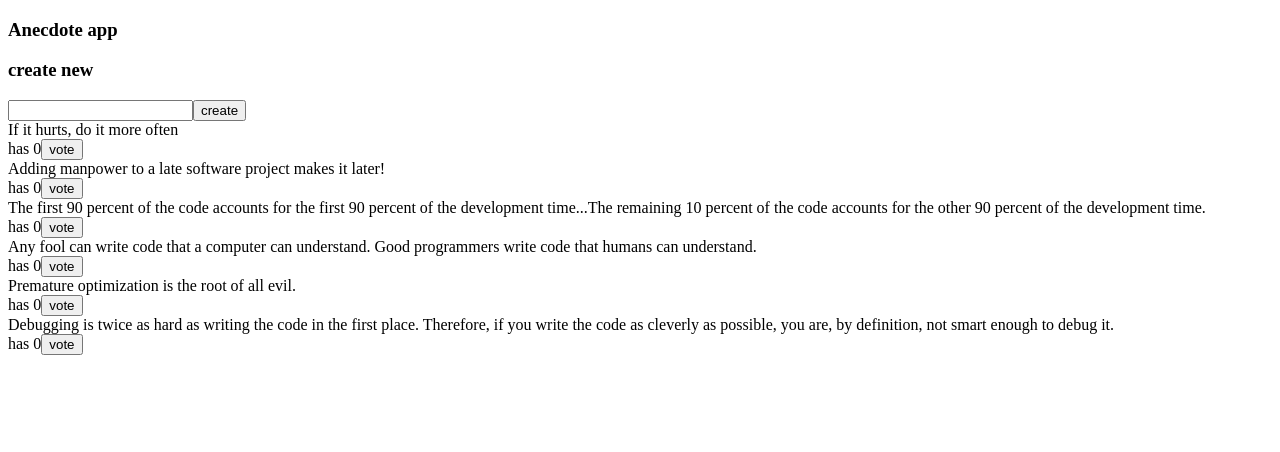
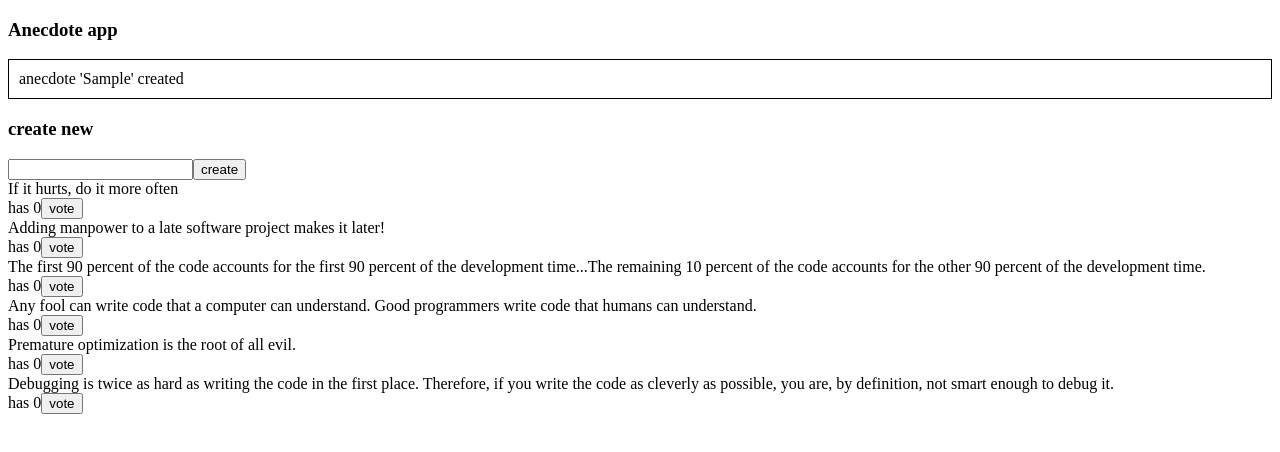
Before and after one commit to Eckchart/fs-statemanagement, a React (Vite) app in the folder query-anecdotes/: page / in a window 1280 px wide. Both pictures are taken after typing "Sample" into the empty fields and a click on the button "create". Shown: the top 452 px of the page. Built offline with nearby package versions, Linux system fonts and the light colour scheme; no server answers; data requests are answered from the project's data file.

Commit message:
Add notification state management using React's Context API

```diff
--- a/query-anecdotes/src/App.jsx
+++ b/query-anecdotes/src/App.jsx
@@ -1,9 +1,11 @@
 import AnecdoteForm from './components/AnecdoteForm'
 import Notification from './components/Notification'
 import { useAnecdotes } from './hooks/useAnecdotes'
+import { useNotify } from './hooks/useNotify'
 
 const App = () => {
   const { anecdotes, isPending, isError, updateAnecdote } = useAnecdotes()
+  const { changeNotifState } = useNotify()
 
   if (isError) {
     return (
@@ -22,6 +24,7 @@ const App = () => {
 
   const handleVote = async (anecdote) => {
     updateAnecdote(anecdote)
+    changeNotifState(`anecdote '${anecdote.content}' voted`)
   }
 
   return (
--- /dev/null
+++ b/query-anecdotes/src/NotificationContext.jsx
@@ -0,0 +1,22 @@
+import { createContext, useState } from 'react'
+
+const NotificationContext = createContext()
+
+export default NotificationContext
+
+export const NotificationContextProvider = (props) => {
+  const [message, setMessage] = useState('')
+
+  const changeNotifState = (newMessage) => {
+    setMessage(newMessage)
+    setTimeout(() => {
+      setMessage('')
+    }, 5000);
+  }
+
+  return (
+    <NotificationContext.Provider value={{ message, changeNotifState }}>
+      {props.children}
+    </NotificationContext.Provider>
+  )
+}
--- a/query-anecdotes/src/components/AnecdoteForm.jsx
+++ b/query-anecdotes/src/components/AnecdoteForm.jsx
@@ -1,12 +1,15 @@
 import { useAnecdotes } from '../hooks/useAnecdotes'
+import { useNotify } from '../hooks/useNotify'
 
 const AnecdoteForm = () => {
   const { addAnecdote } = useAnecdotes()
+  const { changeNotifState } = useNotify()
 
   const onCreate = async (event) => {
     event.preventDefault()
     const content = event.target.anecdote.value
     addAnecdote(content)
+    changeNotifState(`anecdote '${content}' created`)
     event.target.reset()
   }
 
--- a/query-anecdotes/src/components/Notification.jsx
+++ b/query-anecdotes/src/components/Notification.jsx
@@ -1,14 +1,21 @@
+import { useNotify } from '../hooks/useNotify'
+
 const Notification = () => {
+  const { message } = useNotify()
+
   const style = {
+    display: message === '' ? 'none' : '',
     border: "solid",
     padding: 10,
     borderWidth: 1,
     marginBottom: 5,
   }
 
-  if (true) return null
-
-  return <div data-testid="notification" style={style}></div>
+  return (
+    <div data-testid="notification" style={style}>
+      {message}
+    </div>
+  )
 }
 
 export default Notification
--- /dev/null
+++ b/query-anecdotes/src/hooks/useNotify.js
@@ -0,0 +1,6 @@
+import { useContext } from 'react'
+import NotificationContext from '../NotificationContext'
+
+const useNotify = () => useContext(NotificationContext)
+
+export { useNotify }
--- a/query-anecdotes/src/main.jsx
+++ b/query-anecdotes/src/main.jsx
@@ -2,13 +2,16 @@ import { StrictMode } from 'react'
 import ReactDOM from 'react-dom/client'
 import App from './App'
 import { QueryClient, QueryClientProvider } from '@tanstack/react-query'
+import { NotificationContextProvider } from './NotificationContext'
 
 const queryClient = new QueryClient()
 
 ReactDOM.createRoot(document.getElementById('root')).render(
   <StrictMode>
     <QueryClientProvider client={queryClient}>
-      <App />
+      <NotificationContextProvider>
+        <App />
+      </NotificationContextProvider>
     </QueryClientProvider>
   </StrictMode>
 )
```
